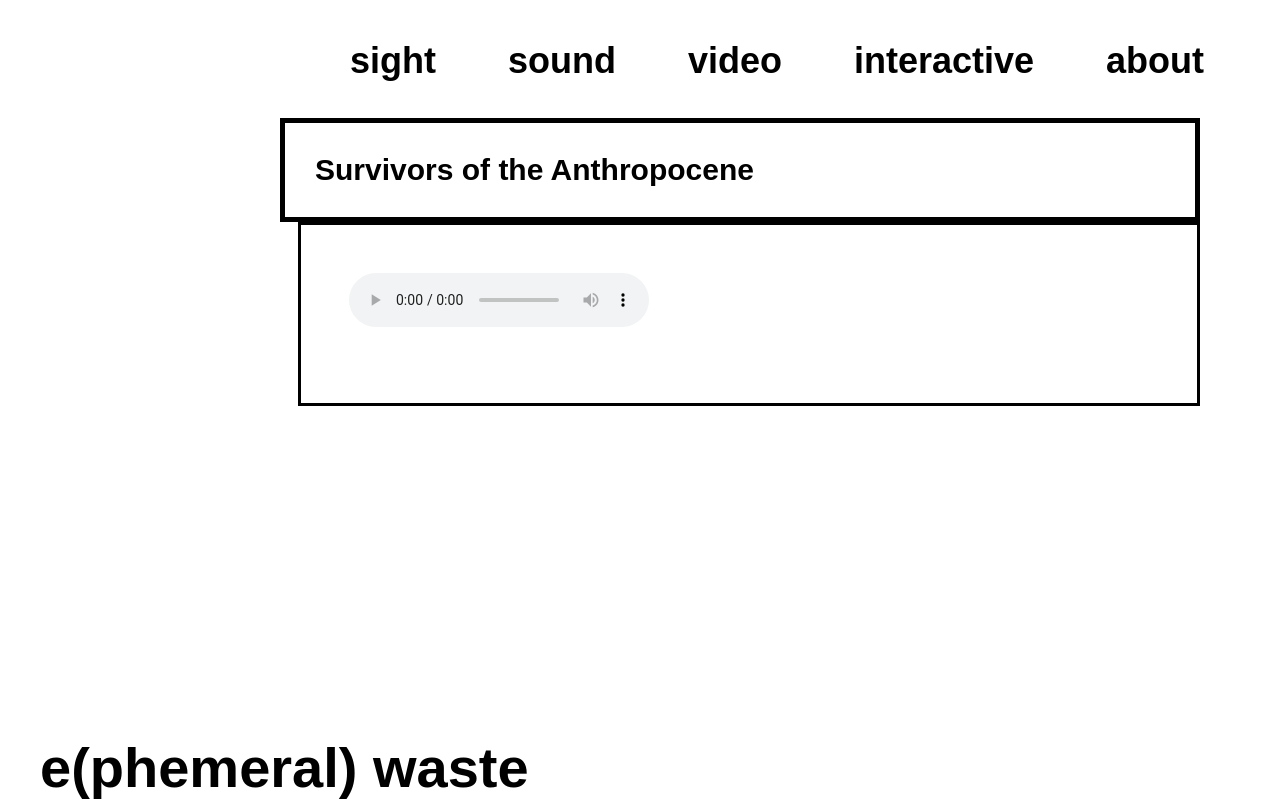
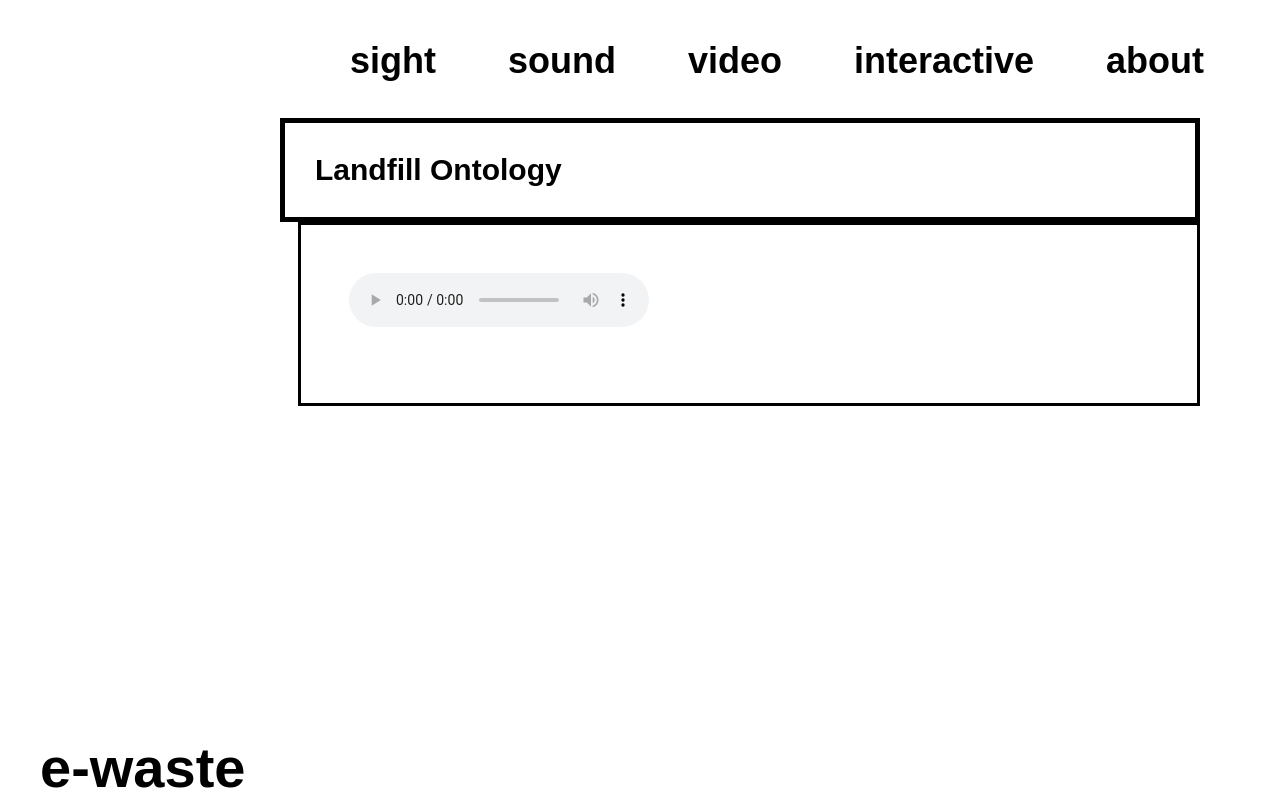
Before and after one commit to lauraustin/lauraustin.github.io, a plain HTML site: page e-waste/sound.html in a window 1280 px wide. Drawn offline with Linux system fonts and the light colour scheme.

Commit message:
e-waste updates

```diff
--- a/e-waste/sound.html
+++ b/e-waste/sound.html
@@ -15,13 +15,13 @@
 <link rel="stylesheet" href="styles.css">
 <link rel="shortcut icon" href="images/favicon.ico" />
 
-    <title>e(phemeral) waste</title>
+    <title>e-waste</title>
 
     </head>
 <body>
 
 
-    <h1><a href="index.html">e(phemeral) waste</a></h1>
+    <h1><a href="index.html">e-waste</a></h1>
 
    <ul>
     <li><h2><a href="about.html">about</a></h2></li>
@@ -35,7 +35,7 @@
     <div class="main">
 
 
-        <h3>Survivors of the Anthropocene</h3>
+        <h3>Landfill Ontology</h3>
         <p>
         <audio controls>
             <source src="multimedia/e-waste-audio.mp3" type="audio/mpeg">
```
Also changed, not shown: e-waste/about.html (+13 -12 lines), e-waste/index.html (+2 -2 lines), e-waste/interactive.html (+2 -2 lines), e-waste/sight.html (+2 -2 lines), e-waste/video.html (+2 -2 lines), projects.html (+4 -0 lines).
